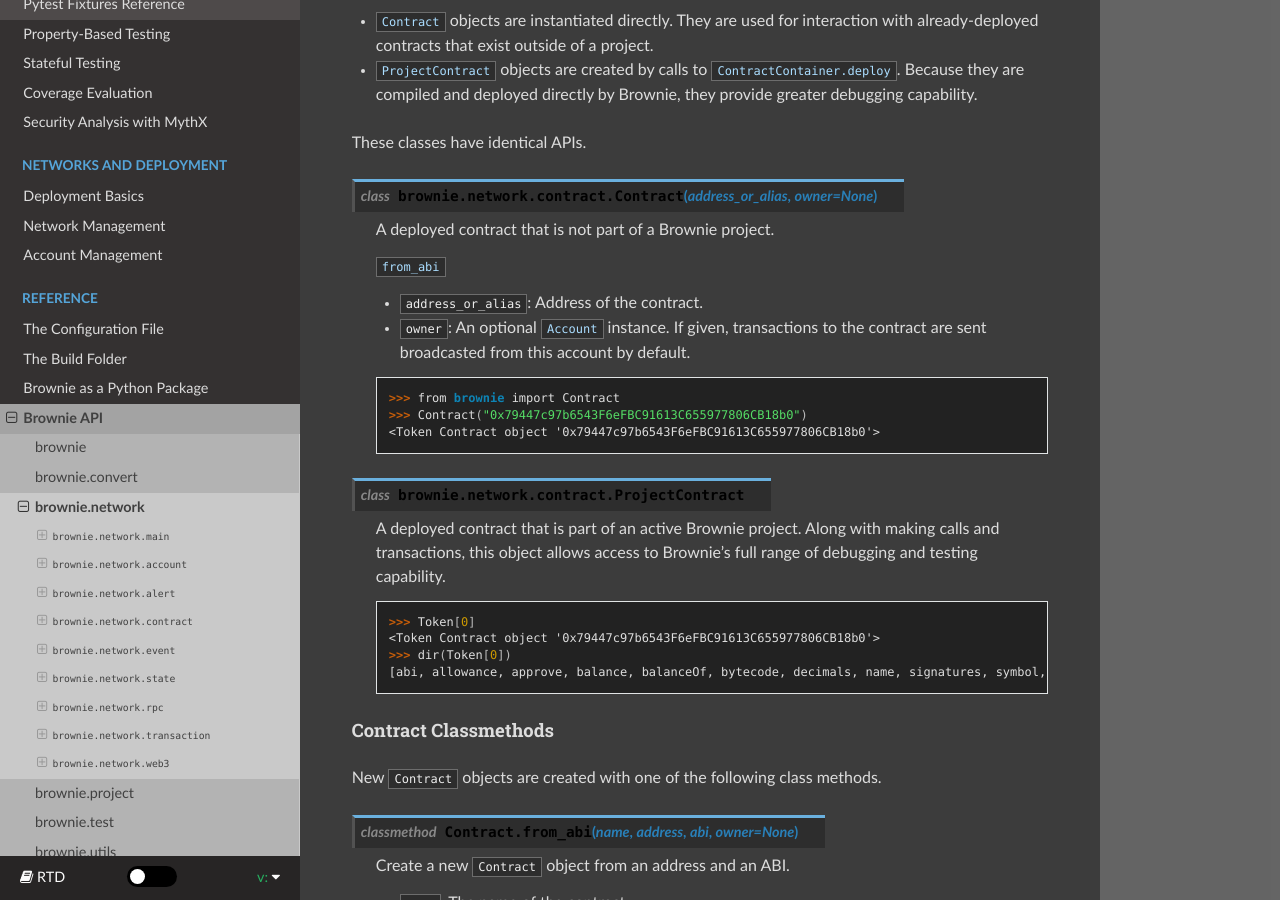
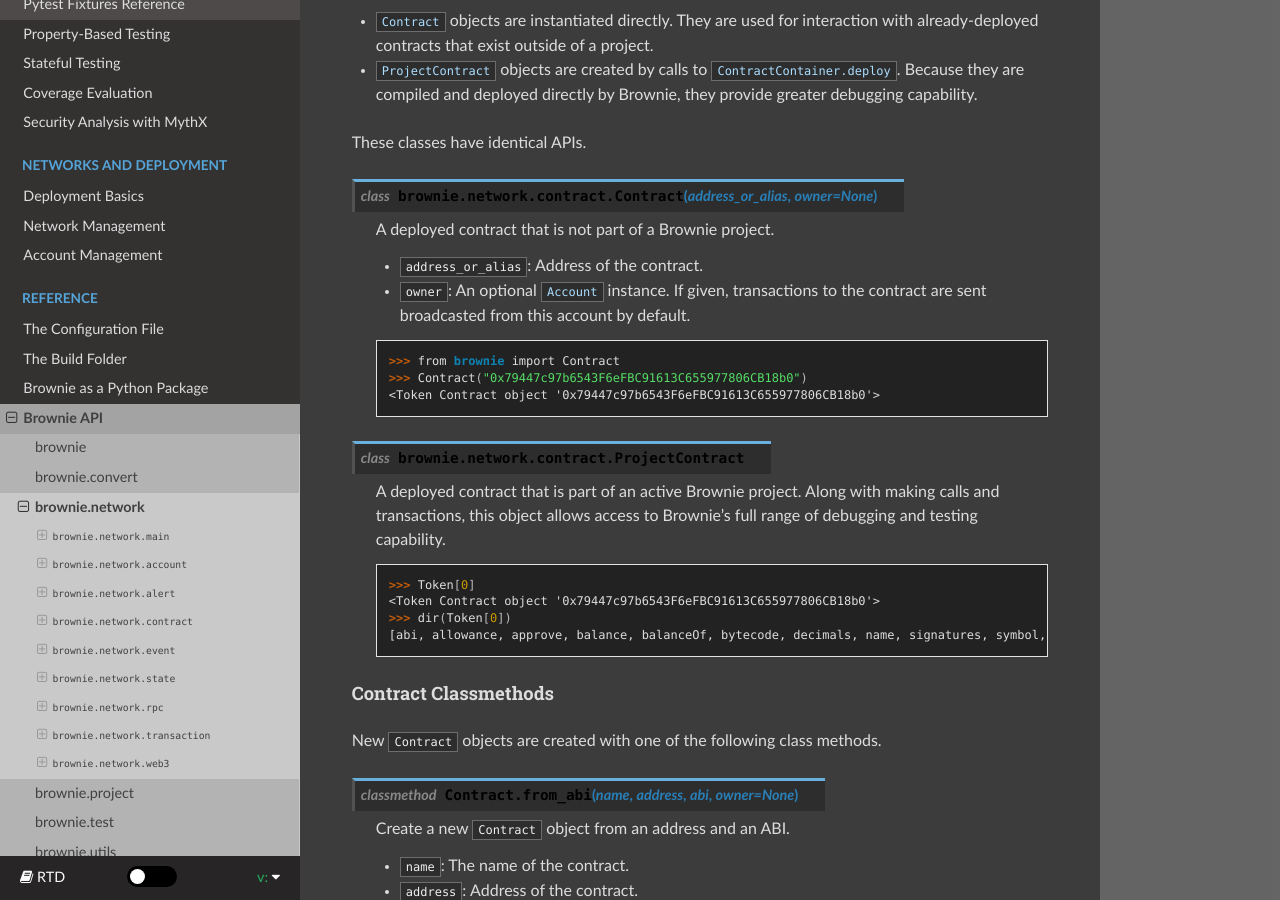
Before and after one commit to eth-brownie/brownie, a Sphinx documentation site: the page built from docs/api-network.rst, in a window 1280 px wide and 900 px high, scrolled down 14726 px. Built offline with Sphinx 7.4.7 and the Read the Docs theme 2.0.0, drawn with Linux system fonts in a browser that asks for light colours.

Commit message:
doc: remove misplaced link

```diff
--- a/docs/api-network.rst
+++ b/docs/api-network.rst
@@ -737,8 +737,6 @@
 .. py:class:: brownie.network.contract.Contract(address_or_alias, owner=None)
 
     A deployed contract that is not part of a Brownie project.
-
-    :func:`from_abi<Contract.from_abi>`
 
     * ``address_or_alias``: Address of the contract.
     * ``owner``: An optional :func:`Account <brownie.network.account.Account>` instance. If given, transactions to the contract are sent broadcasted from this account by default.
```
